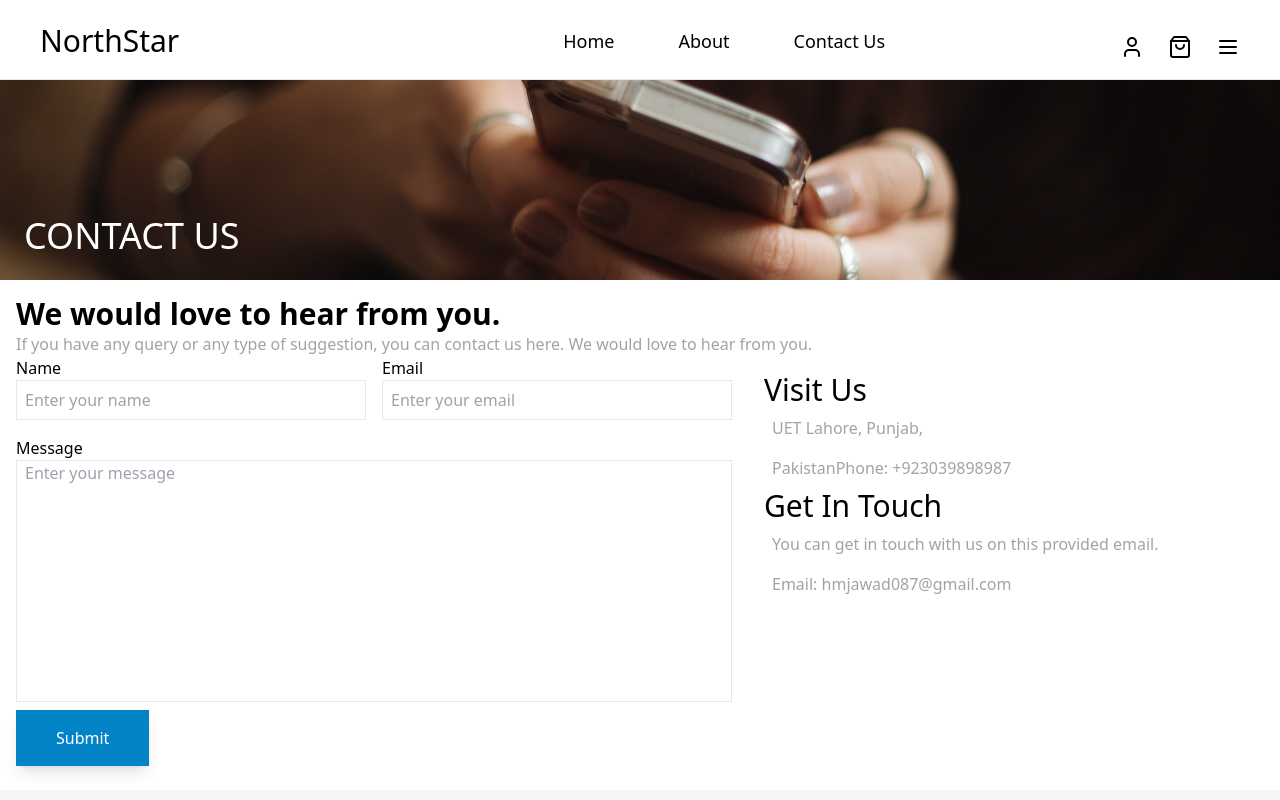
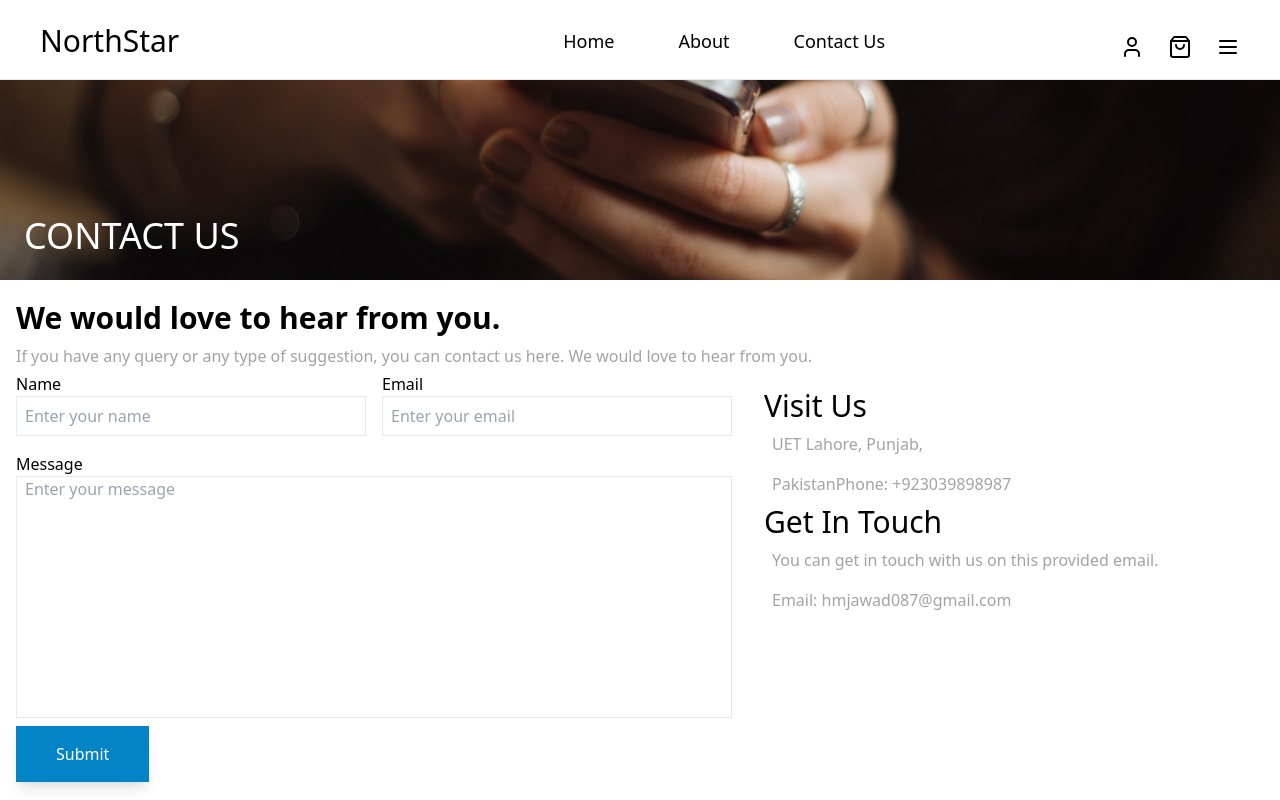
Before and after one commit to ERICK-KRAMER/eCommerce-Fashion-Website, a React (Vite) app: page /contact in a window 1280 px wide. Shown: the top 800 px of the page. Built offline with nearby package versions, Linux system fonts and the light colour scheme.

Commit message:
style: adjust size baner

```diff
--- a/src/components/baner/contactUsBaner.tsx
+++ b/src/components/baner/contactUsBaner.tsx
@@ -1,6 +1,6 @@
 const ContactUsBaner = () => {
   return (
-    <div className="bg-contactBaner w-full h-[200px] flex p-6 items-end">
+    <div className="bg-contactBaner bg-cover bg-center w-full h-[200px] flex p-6 items-end">
       <h1 className="text-4xl text-white font-thin">CONTACT US</h1>
     </div>
   )
--- a/src/pages/contactUs.tsx
+++ b/src/pages/contactUs.tsx
@@ -34,9 +34,9 @@ const ContactUs = () => {
       <ContactUsBaner />
 
       <section className="p-4">
-        <h1 className="text-3xl font-semibold">We would love to hear from you.</h1>
+        <h1 className="text-3xl font-semibold py-1">We would love to hear from you.</h1>
 
-        <p className="text-neutral-400">If you have any query or any type of suggestion, you can contact us here. We would love to hear from you.</p>
+        <p className="text-neutral-400 py-1">If you have any query or any type of suggestion, you can contact us here. We would love to hear from you.</p>
 
         <div className="flex justify-center items-start max-xl:flex-col gap-4">
 
```
